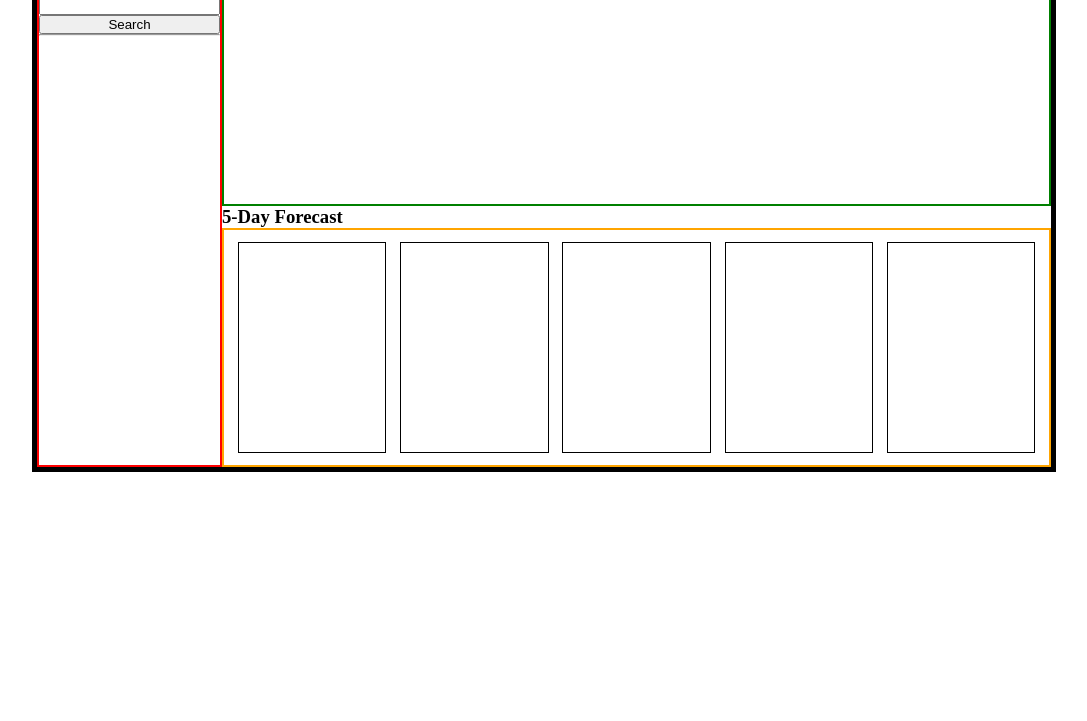
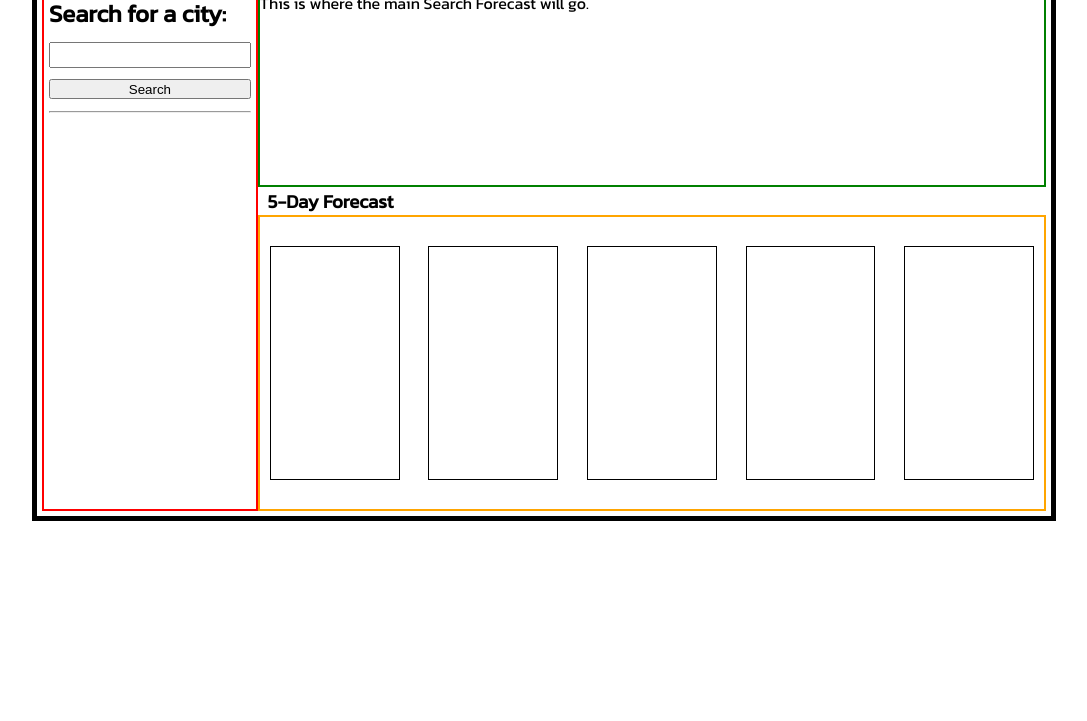
Before and after one commit to OvernightSolo/weather-challenge-6, a plain HTML site: page index.html in a window 1280 px wide. Shown: the part 79-800 px from the top of the page, without its empty margins (96-1183 px from the left). Drawn offline with Linux system fonts and the light colour scheme.

Commit message:
adjusted aside layout

```diff
--- a/assets/style.css
+++ b/assets/style.css
@@ -5,8 +5,9 @@
 }
 
 body {
-  display: flex;
-  justify-content: center;
+  width: 80%;
+  margin: 0 auto;
+  font-family: "Kanit", sans-serif;
 }
 
 header,
@@ -15,26 +16,50 @@ aside,
 .container,
 .five-day,
 .forecasts,
-.primary {
+.primary,
+.search {
   display: flex;
 }
 
 .container {
-  width: 80%;
   border: 5px solid black;
   flex-direction: column;
+  padding: 5px;
+  height: 600px;
 }
 
 .header {
   border: 2px solid blue;
   justify-content: center;
   width: 100%;
+  height: 11%;
+  align-items: center;
+}
+
+.primary {
+  height: 100%;
 }
 
 aside {
   border: 2px solid red;
   flex-direction: column;
-  height: 500px;
+  width: 27%;
+  padding: 5px;
+}
+
+.search {
+  flex-direction: column;
+  justify-content: space-between;
+  height: 23%;
+}
+
+#search-input {
+  height: 1.9em;
+  padding: 7px;
+}
+
+button {
+  height: 1.5em;
 }
 
 .forecasts {
@@ -44,23 +69,25 @@ aside {
 
 .main-forecast {
   border: 2px solid green;
-  height: 50%;
+  height: 40%;
 }
 
 .five-day {
   border: 2px solid orange;
-  height: 50%;
+  height: 60%;
   flex-direction: row;
-  justify-content: space-evenly;
+  justify-content: space-between;
   align-items: center;
+  padding-left: 10px;
+  padding-right: 10px;
 }
 
 .forecast-5card {
   border: 1px solid black;
-  height: 90%;
-  width: 18%;
+  height: 80%;
+  width: 17%;
 }
 
-aside {
-  width: 20%;
+.five-title {
+  padding-left: 10px;
 }
--- a/index.html
+++ b/index.html
@@ -5,6 +5,12 @@
     <meta http-equiv="X-UA-Compatible" content="IE=edge" />
     <meta name="viewport" content="width=device-width, initial-scale=1.0" />
     <title>Weather Dashboard app</title>
+    <link rel="preconnect" href="https://fonts.googleapis.com" />
+    <link rel="preconnect" href="https://fonts.gstatic.com" crossorigin />
+    <link
+      href="https://fonts.googleapis.com/css2?family=Kanit&display=swap"
+      rel="stylesheet"
+    />
     <link rel="stylesheet" href="./assets/style.css" />
   </head>
   <body>
@@ -14,14 +20,18 @@
       </header>
       <main class="primary">
         <aside>
-          <h2 class="side-heading">Search for a city:</h2>
-          <input type="text" name="search" id="search" />
-          <button type="submit">Search</button>
-          <hr class="separator" />
+          <div class="search">
+            <h2 class="side-heading">Search for a city:</h2>
+            <input type="text" name="search" id="search-input" />
+            <button type="submit">Search</button>
+            <hr class="separator" />
+          </div>
         </aside>
         <div class="forecasts">
-          <section class="main-forecast">Main Search Forecast</section>
-          <div>
+          <section class="main-forecast">
+            This is where the main Search Forecast will go.
+          </section>
+          <div class="five-title">
             <h3>5-Day Forecast</h3>
           </div>
           <section class="five-day">
```
